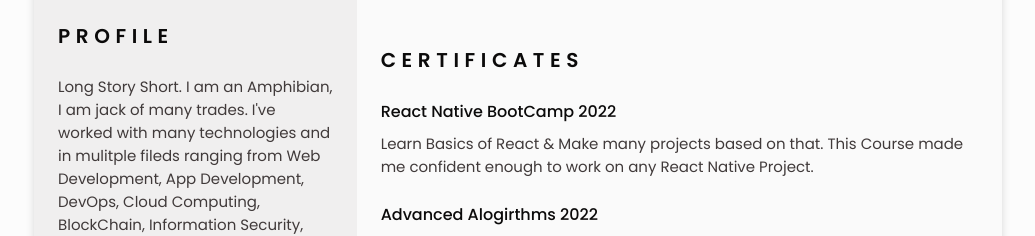
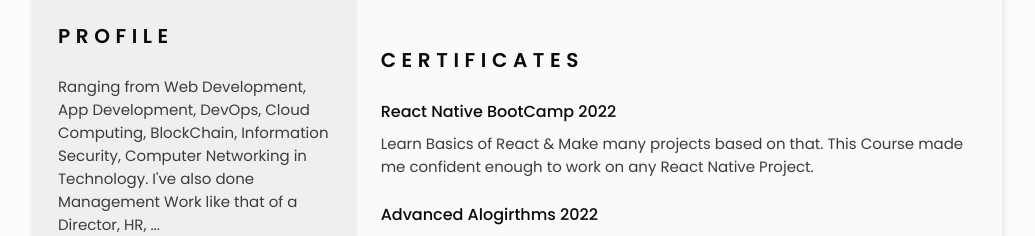
Before and after one commit to cypher-nullbyte/resume, a plain HTML site: page index.html in a window 1280 px wide. Shown: the part 570-806 px from the top of the page, without its empty margins (122-1157 px from the left). Drawn offline with nearby package versions, Linux system fonts and the light colour scheme.

Commit message:
Update index.html

```diff
--- a/index.html
+++ b/index.html
@@ -111,7 +111,7 @@
                     <section class="profile section" id="profile">
                         <h2 class="section-title">Profile</h2>
                         <p class="profile__description">
-                            Long Story Short. I am an Amphibian, I am jack of many trades.  I've worked with many technologies and in mulitple fileds ranging from Web Development, App Development, DevOps, Cloud Computing, BlockChain, Information Security, Computer Networking in Technology. I've also done Management Work like that of a Director, HR, ...
+                            Ranging from Web Development, App Development, DevOps, Cloud Computing, BlockChain, Information Security, Computer Networking in Technology. I've also done Management Work like that of a Director, HR, ...
                         </p>
                     </section>
 
```
